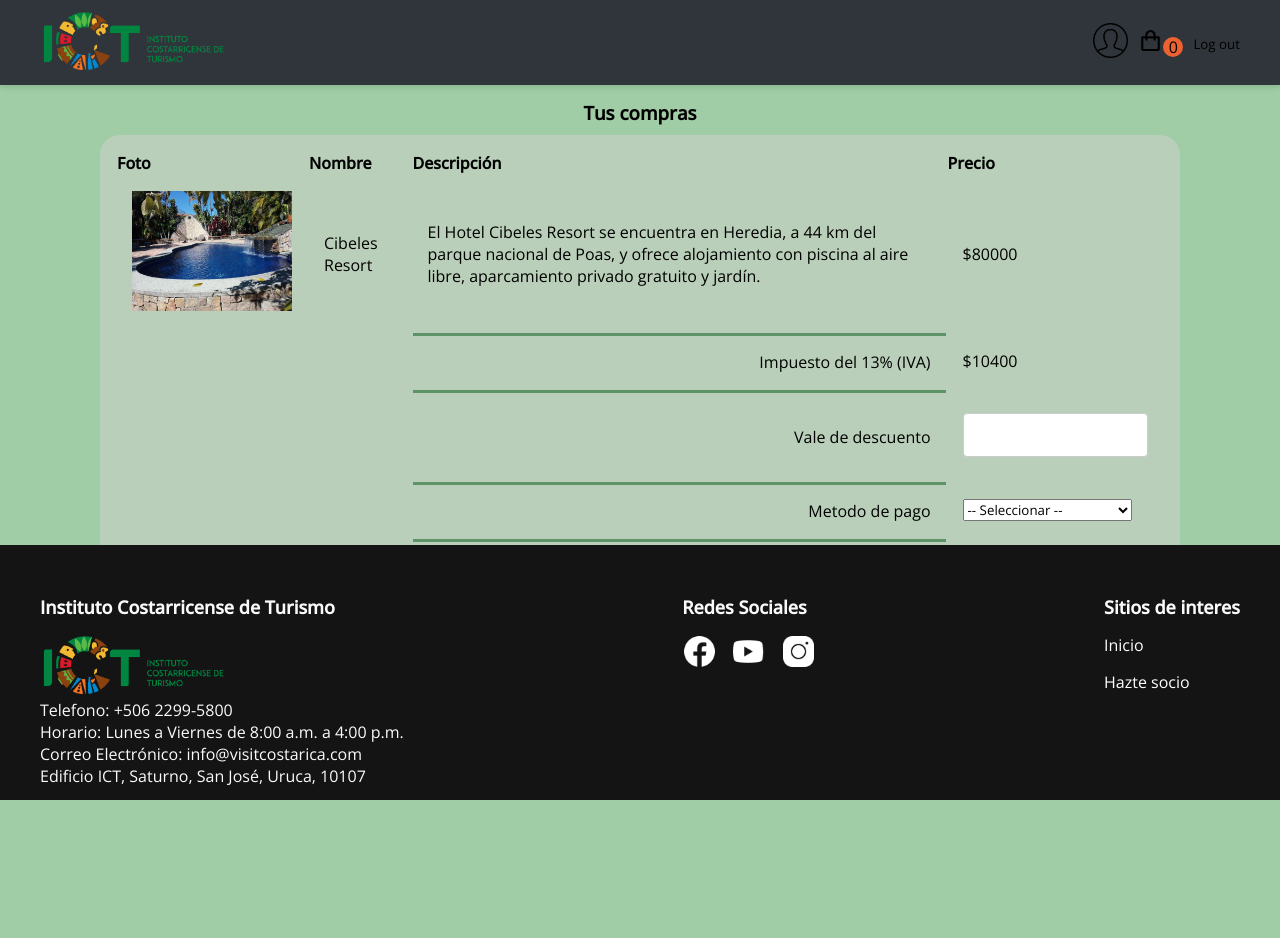
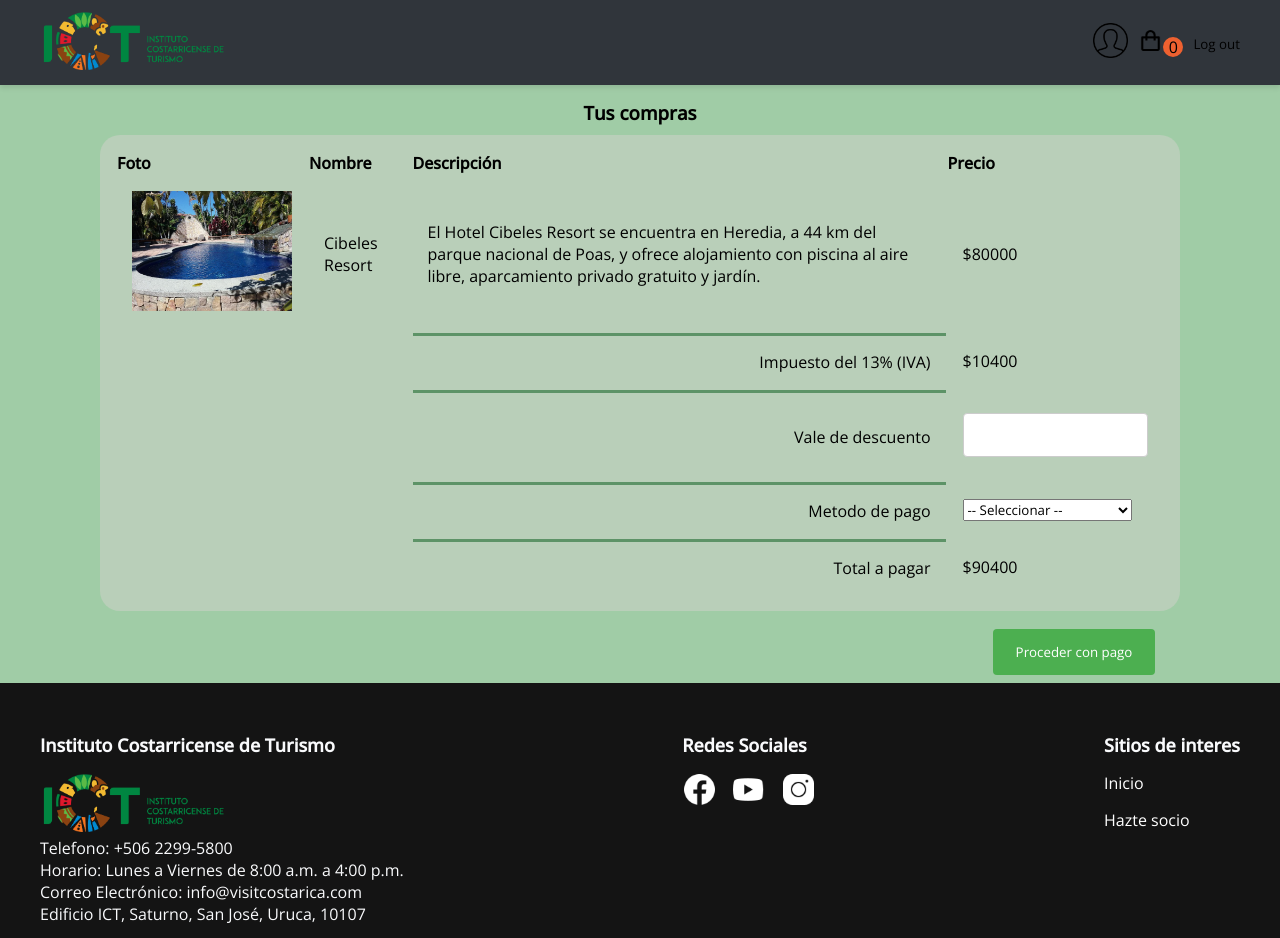
Before and after one commit to stefarenina/Proyecto_Github, a plain HTML site: page carritoCompra.html in a window 1280 px wide. Before the commit the page ends 800 px from the top, so only its background shows below. Drawn offline with nearby package versions, Linux system fonts and the light colour scheme; some packages are replaced by stand-ins of ours; a script that the page names is missing.

Commit message:
josephUpdate

```diff
--- a/css/carritoCompra.css
+++ b/css/carritoCompra.css
@@ -107,6 +107,3 @@ input[type=text]{
     overflow-y: auto;
     max-height: calc(100vh - 200px);
 }
-.footer{
-    position: absolute;
-}
```
